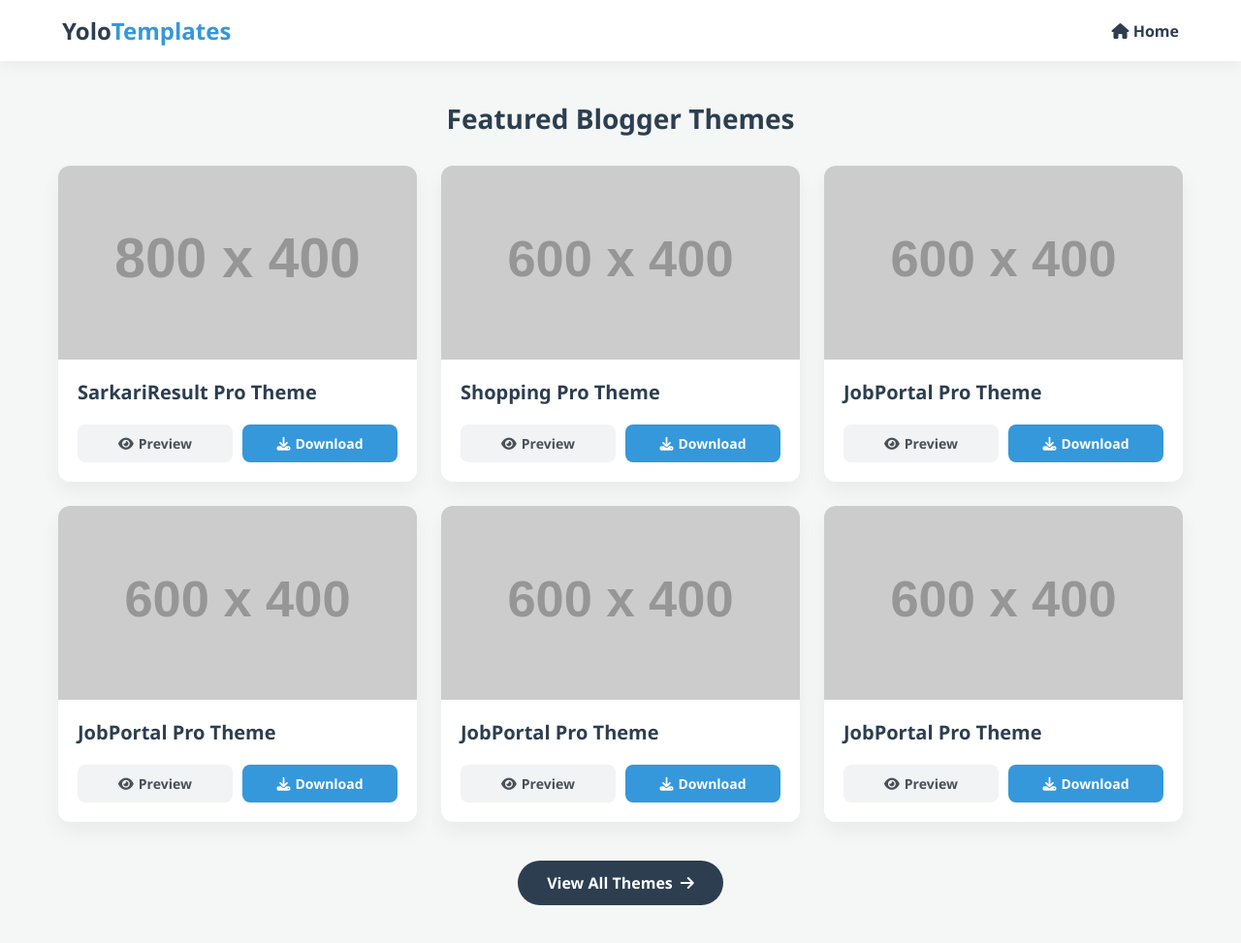
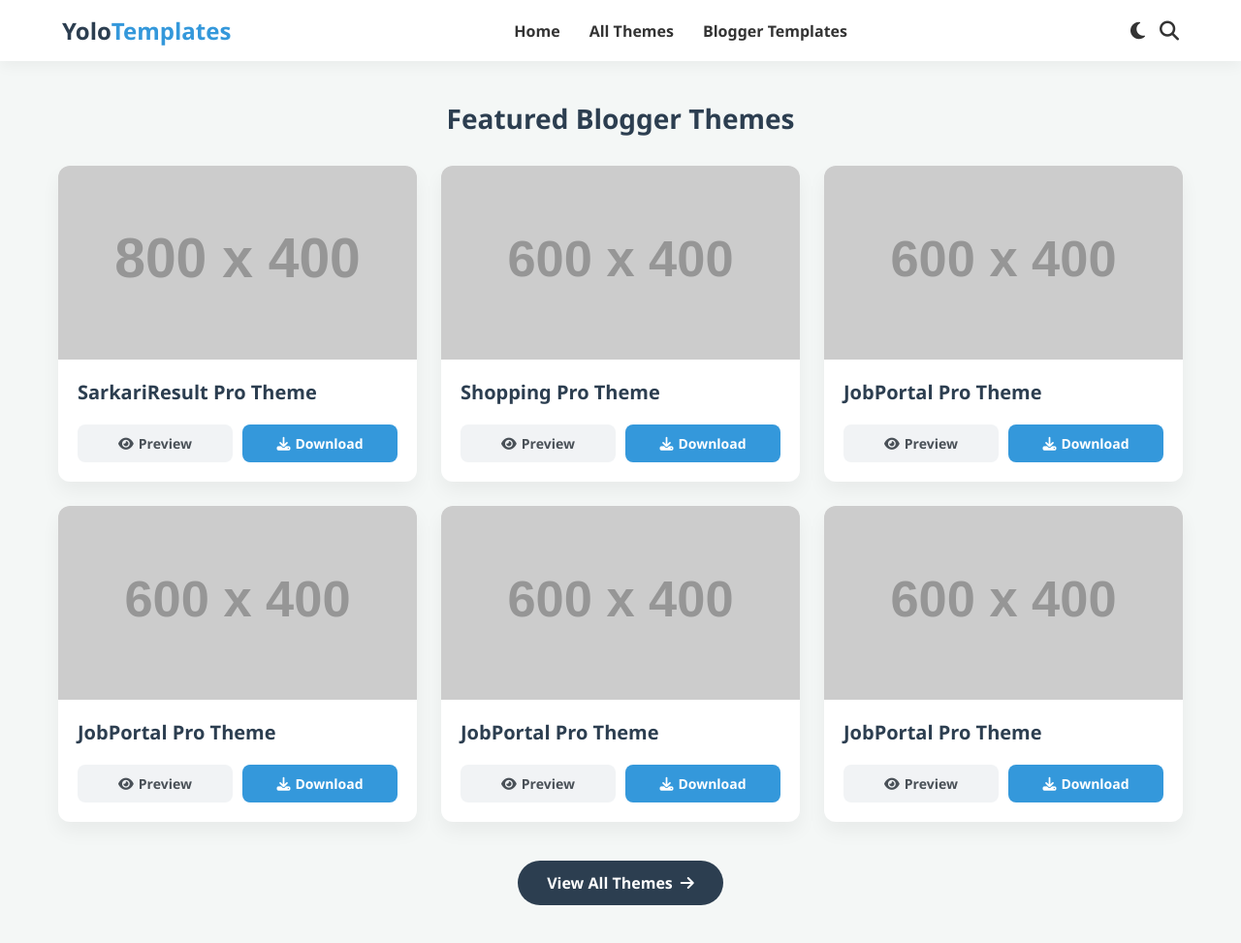
Before and after one commit to yolotemplates/yolotemplates.github.io, a Jekyll site: the page built from index.html, in a window 1280 px wide and 974 px high. Shown: the whole window at 97% size. Built offline with Jekyll 4.4.1, drawn with Linux system fonts in a browser that asks for light colours.

Commit message:
Update default.html

```diff
--- a/_layouts/default.html
+++ b/_layouts/default.html
@@ -6,50 +6,229 @@
     <title>{{ site.name }} - {{ page.title }}</title>
     <link rel="stylesheet" href="https://cdnjs.cloudflare.com/ajax/libs/font-awesome/6.4.0/css/all.min.css">
     <style>
+        /* --- CSS Variables for Light/Dark Mode --- */
+        :root {
+            --bg-color: #f4f7f6;
+            --text-color: #333333;
+            --nav-bg: #ffffff;
+            --nav-shadow: rgba(0,0,0,0.05);
+            --logo-color: #2c3e50;
+            --primary-color: #3498db;
+            --card-bg: #ffffff;
+            --border-color: #eeeeee;
+            --card-text: #2c3e50;
+            --post-bg: #ffffff;
+        }
+
+        body.dark-mode {
+            --bg-color: #121212;
+            --text-color: #e0e0e0;
+            --nav-bg: #1e1e1e;
+            --nav-shadow: rgba(255,255,255,0.02);
+            --logo-color: #ffffff;
+            --card-bg: #1e1e1e;
+            --border-color: #333333;
+            --card-text: #e0e0e0;
+            --post-bg: #1e1e1e;
+        }
+
         * { margin: 0; padding: 0; box-sizing: border-box; font-family: 'Segoe UI', Tahoma, Geneva, Verdana, sans-serif; }
-        body { background-color: #f4f7f6; color: #333; }
-        nav { background: #ffffff; box-shadow: 0 4px 15px rgba(0,0,0,0.05); padding: 15px 5%; display: flex; justify-content: space-between; align-items: center; position: sticky; top: 0; z-index: 100; }
-        .logo { font-size: 24px; font-weight: 700; color: #2c3e50; text-decoration: none; }
-        .logo span { color: #3498db; }
-        .nav-links a { text-decoration: none; color: #2c3e50; font-weight: 600; margin-left: 20px; transition: color 0.3s; }
-        .nav-links a:hover { color: #3498db; }
+        body { background-color: var(--bg-color); color: var(--text-color); transition: background-color 0.3s, color 0.3s; }
+
+        /* --- Navbar Styles --- */
+        .navbar {
+            background: var(--nav-bg);
+            box-shadow: 0 4px 15px var(--nav-shadow);
+            padding: 15px 5%;
+            display: flex;
+            justify-content: space-between;
+            align-items: center;
+            position: sticky;
+            top: 0;
+            z-index: 1000;
+            transition: background 0.3s;
+        }
+
+        .nav-left { display: flex; align-items: center; gap: 15px; }
+
+        .hamburger {
+            display: none;
+            background: none;
+            border: none;
+            font-size: 24px;
+            color: var(--text-color);
+            cursor: pointer;
+        }
+
+        .logo { font-size: 24px; font-weight: 700; color: var(--logo-color); text-decoration: none; }
+        .logo span { color: var(--primary-color); }
+
+        .nav-center { display: flex; align-items: center; }
+        .nav-center a {
+            text-decoration: none;
+            color: var(--text-color);
+            font-weight: 600;
+            margin: 0 15px;
+            transition: color 0.3s;
+        }
+        .nav-center a:hover { color: var(--primary-color); }
+        .close-menu { display: none; }
+
+        .nav-right { display: flex; align-items: center; gap: 15px; }
+
+        .icon-btn {
+            background: none;
+            border: none;
+            font-size: 20px;
+            color: var(--text-color);
+            cursor: pointer;
+            transition: color 0.3s;
+        }
+        .icon-btn:hover { color: var(--primary-color); }
+
+        /* --- Mobile Slide Menu Styles --- */
+        .overlay {
+            position: fixed;
+            top: 0; left: 0; width: 100%; height: 100%;
+            background: rgba(0,0,0,0.5);
+            z-index: 998;
+            display: none;
+            opacity: 0;
+            transition: opacity 0.3s ease;
+        }
+        .overlay.active { display: block; opacity: 1; }
+
+        @media (max-width: 768px) {
+            .hamburger { display: block; }
+
+            .nav-center {
+                position: fixed;
+                top: 0;
+                left: -250px;
+                width: 250px;
+                height: 100vh;
+                background: var(--nav-bg);
+                flex-direction: column;
+                align-items: flex-start;
+                padding: 60px 20px 20px;
+                box-shadow: 5px 0 15px rgba(0,0,0,0.1);
+                transition: left 0.3s ease;
+                z-index: 999;
+            }
+            .nav-center.active { left: 0; }
+
+            .nav-center a { margin: 15px 0; font-size: 18px; width: 100%; }
+
+            .close-menu {
+                display: block;
+                position: absolute;
+                top: 20px; right: 20px;
+                background: none;
+                border: none;
+                font-size: 24px;
+                color: var(--text-color);
+                cursor: pointer;
+            }
+        }
+
+        /* --- Existing Layout & Cards CSS Adapted for Dark Mode --- */
         .container { max-width: 1200px; margin: 40px auto; padding: 0 20px; }
-        .section-title { text-align: center; margin-bottom: 30px; font-size: 28px; color: #2c3e50; }
+        .section-title { text-align: center; margin-bottom: 30px; font-size: 28px; color: var(--logo-color); }
 
-        /* Grid Layout & Cards */
         .theme-grid { display: grid; grid-template-columns: repeat(auto-fill, minmax(300px, 1fr)); gap: 25px; }
-        .card { background: #ffffff; border-radius: 12px; overflow: hidden; box-shadow: 0 10px 20px rgba(0,0,0,0.05); transition: transform 0.3s ease; display: flex; flex-direction: column; }
+        .card { background: var(--card-bg); border-radius: 12px; overflow: hidden; box-shadow: 0 10px 20px var(--nav-shadow); transition: transform 0.3s ease; display: flex; flex-direction: column; }
         .card:hover { transform: translateY(-5px); }
         .card-img { width: 100%; height: 200px; object-fit: cover; }
         .card-body { padding: 20px; display: flex; flex-direction: column; justify-content: space-between; flex-grow: 1; }
         .card-body a { text-decoration: none; }
-        .theme-title { font-size: 20px; font-weight: 600; margin-bottom: 20px; color: #2c3e50; transition: color 0.3s; }
-        .theme-title:hover { color: #3498db; }
+        .theme-title { font-size: 20px; font-weight: 600; margin-bottom: 20px; color: var(--card-text); transition: color 0.3s; }
+        .theme-title:hover { color: var(--primary-color); }
+
         .btn-group { display: flex; gap: 10px; }
         .btn { text-decoration: none; padding: 10px 15px; border-radius: 8px; font-weight: 600; font-size: 14px; display: inline-flex; align-items: center; justify-content: center; gap: 5px; flex: 1; }
         .btn-preview { background: #f1f3f5; color: #495057; }
-        .btn-preview:hover { background: #e2e6ea; }
-        .btn-download { background: #3498db; color: #ffffff; }
+        .btn-preview:hover { background: #e2e6ea; color: #212529; }
+        .btn-download { background: var(--primary-color); color: #ffffff; }
         .btn-download:hover { background: #2980b9; }
+
         .view-more-container { text-align: center; margin-top: 40px; }
-        .btn-view-more { display: inline-flex; align-items: center; gap: 8px; background: #2c3e50; color: #ffffff; padding: 12px 30px; border-radius: 25px; text-decoration: none; font-weight: 600; }
+        .btn-view-more { display: inline-flex; align-items: center; gap: 8px; background: var(--logo-color); color: var(--nav-bg); padding: 12px 30px; border-radius: 25px; text-decoration: none; font-weight: 600; }
 
-        /* Single Post Style */
-        .post-content { background: #fff; padding: 30px; border-radius: 12px; margin-top: 20px; line-height: 1.6; }
+        .post-content { background: var(--post-bg); padding: 30px; border-radius: 12px; margin-top: 20px; line-height: 1.6; color: var(--text-color); }
         .post-content img { max-width: 100%; border-radius: 8px; margin: 15px 0; }
     </style>
 </head>
 <body>
-    <nav>
-        <a href="{{ '/' | relative_url }}" class="logo">Yolo<span>Templates</span></a>
-        <div class="nav-links">
-            <a href="{{ '/' | relative_url }}"><i class="fa-solid fa-house"></i> Home</a>
+    <!-- Updated Navbar HTML -->
+    <nav class="navbar">
+        <div class="nav-left">
+            <button class="hamburger" id="hamburger-btn"><i class="fa-solid fa-bars"></i></button>
+            <a href="{{ '/' | relative_url }}" class="logo">Yolo<span>Templates</span></a>
+        </div>
+
+        <div class="nav-center" id="nav-menu">
+            <button class="close-menu" id="close-btn"><i class="fa-solid fa-xmark"></i></button>
+            <a href="{{ '/' | relative_url }}">Home</a>
+            <a href="{{ '/themes.html' | relative_url }}">All Themes</a>
+            <a href="#">Blogger Templates</a>
+        </div>
+
+        <div class="nav-right">
+            <button class="icon-btn" id="dark-mode-btn"><i class="fa-solid fa-moon"></i></button>
+            <button class="icon-btn search-btn"><i class="fa-solid fa-magnifying-glass"></i></button>
         </div>
     </nav>
+
+    <div class="overlay" id="menu-overlay"></div>
 
     <div class="container">
         <!-- Yahan baaki pages ka content aayega -->
         {{ content }}
     </div>
+
+    <!-- JavaScript for Navbar & Dark Mode -->
+    <script>
+        // Mobile Menu Logic
+        const hamburgerBtn = document.getElementById('hamburger-btn');
+        const closeBtn = document.getElementById('close-btn');
+        const navMenu = document.getElementById('nav-menu');
+        const overlay = document.getElementById('menu-overlay');
+
+        function openMenu() {
+            navMenu.classList.add('active');
+            overlay.classList.add('active');
+        }
+
+        function closeMenu() {
+            navMenu.classList.remove('active');
+            overlay.classList.remove('active');
+        }
+
+        hamburgerBtn.addEventListener('click', openMenu);
+        closeBtn.addEventListener('click', closeMenu);
+        overlay.addEventListener('click', closeMenu);
+
+        // Dark Mode Logic with LocalStorage
+        const darkModeBtn = document.getElementById('dark-mode-btn');
+        const body = document.body;
+        const icon = darkModeBtn.querySelector('i');
+
+        if (localStorage.getItem('theme') === 'dark') {
+            body.classList.add('dark-mode');
+            icon.classList.replace('fa-moon', 'fa-sun');
+        }
+
+        darkModeBtn.addEventListener('click', () => {
+            body.classList.toggle('dark-mode');
+
+            if (body.classList.contains('dark-mode')) {
+                localStorage.setItem('theme', 'dark');
+                icon.classList.replace('fa-moon', 'fa-sun');
+            } else {
+                localStorage.setItem('theme', 'light');
+                icon.classList.replace('fa-sun', 'fa-moon');
+            }
+        });
+    </script>
 </body>
 </html>
```
